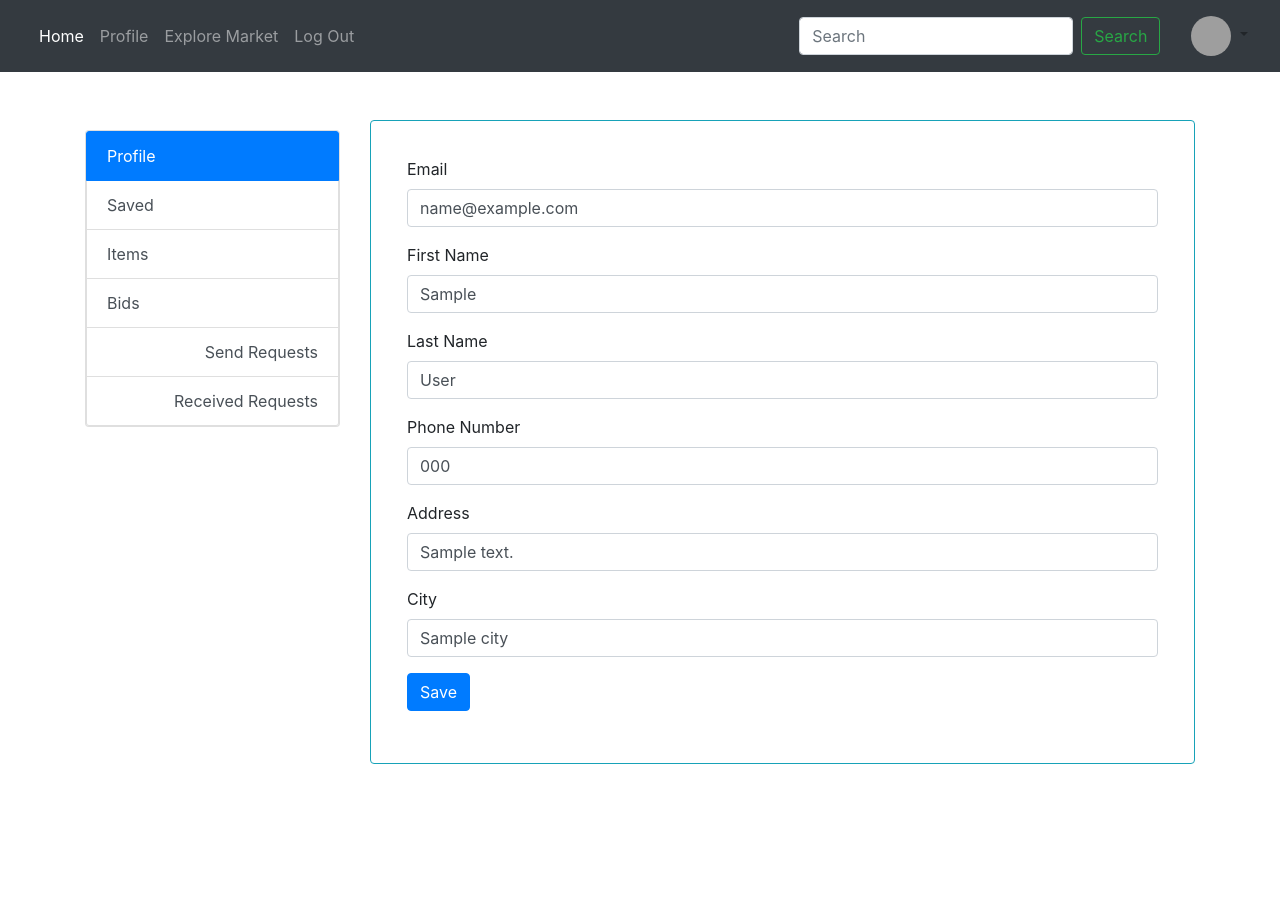
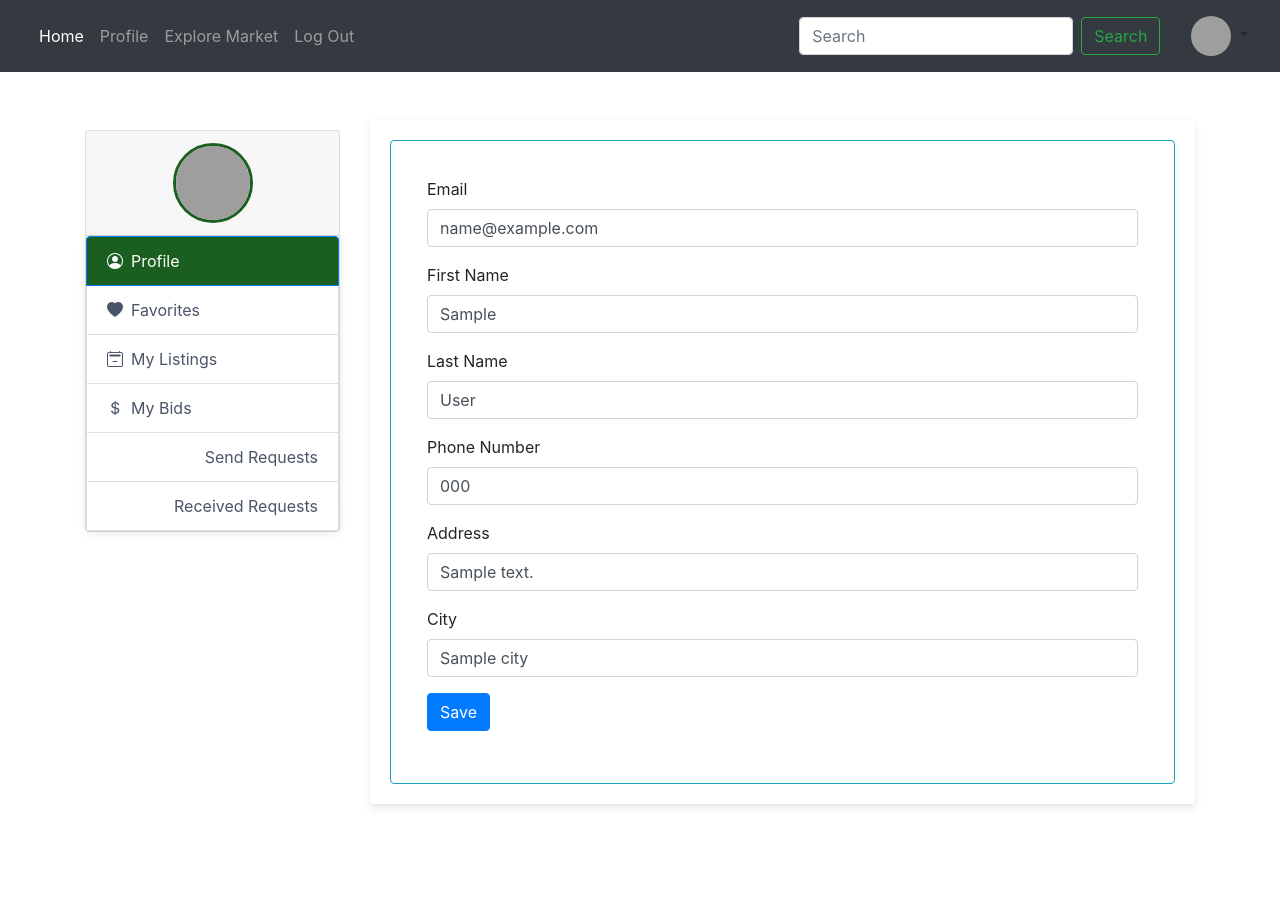
Before and after one commit to thogb/CITS5505-group-project, a Flask app: page /me/ in a window 1280 px wide. Run offline with Flask 3, Linux system fonts and the light colour scheme; a user stored in the database is signed in; tables that the repository leaves empty hold one stand-in row (values such as "Sample post"); some libraries are stand-ins or nearby versions; grey boxes are pictures that could not be loaded.

Commit message:
add 4 icons for profile page

```diff
--- /dev/null
+++ b/app/static/css/me-base.css
@@ -0,0 +1,52 @@
+/* 基本颜色和字体设置 */
+:root {
+  --primary-color: #1a5e20;  /* 绿色调 */
+  --secondary-color: #4a5568;  /* 深灰色 */
+  --background-light: #f4f4f4;  /* 浅灰背景 */
+}
+
+body {
+  font-family: 'Arial', sans-serif;
+  color: var(--secondary-color);
+}
+
+/* 导航菜单样式 */
+.me-nav-list {
+  background-color: var(--background-light);
+  border-radius: 0.25rem;
+  box-shadow: 0 2px 8px rgba(0,0,0,0.1);
+}
+
+.me-nav-list .list-group-item {
+  color: var(--secondary-color);
+  transition: background-color 0.3s, color 0.3s;
+}
+
+.me-nav-list .list-group-item:hover, .me-nav-list .list-group-item.active {
+  background-color: var(--primary-color);
+  color: white;  /* 确保颜色对比明显，文字始终可见 */
+}
+
+/* 右侧内容区域样式 */
+.right-content {
+  background-color: white;
+  padding: 20px;
+  border-radius: 0.25rem;
+  box-shadow: 0 4px 8px rgba(0,0,0,0.1);
+}
+
+.bi-person-circle {
+  margin-right: 8px;  /* 可以根据需要调整这个值 */
+}
+
+.bi-heart-fill{
+  margin-right: 8px;  /* 可以根据需要调整这个值 */
+}
+
+.bi-calendar2-minus{
+  margin-right: 8px;  /* 可以根据需要调整这个值 */
+}
+
+.bi-currency-dollar{
+  margin-right: 8px;  /* 可以根据需要调整这个值 */
+}
--- a/app/templates/me/me-base.html
+++ b/app/templates/me/me-base.html
@@ -17,11 +17,16 @@
         <div class="col-lg-3">
             {% block left_side_nav %}
                 <div class="card">
-                    <ul class="list-group">
-                        <a class="list-group-item list-group-item-action {{ 'active' if active_page == 'me' else '' }}" href="/me">Profile</a>
-                        <a class="list-group-item list-group-item-action {{ 'active' if active_page == 'me/saved' else '' }}" href="/me/saved">Saved</a>
-                        <a class="list-group-item list-group-item-action {{ 'active' if active_page == 'me/items' else '' }}" href="/me/items">Items</a>
-                        <a class="list-group-item list-group-item-action {{ 'active' if active_page == 'me/bids' else '' }}" href="/me/bids">Bids</a>
+                    <div class="card-header text-center">
+                        <a href="/me">
+                            <img src="{{ url_for('static', filename='img/profile.jpg') }}" alt="Profile" class="rounded-circle" style="width: 80px; height: 80px; border: 3px solid var(--primary-color);">
+                        </a>
+                    </div>
+                    <ul class="list-group me-nav-list">
+                        <a class="list-group-item list-group-item-action {{ 'active' if active_page == 'me' else '' }}" href="/me"><i class="bi bi-person-circle"></i>Profile</a>
+                        <a class="list-group-item list-group-item-action {{ 'active' if active_page == 'me/saved' else '' }}" href="/me/saved"><i class="bi bi-heart-fill"></i>Favorites</a>
+                        <a class="list-group-item list-group-item-action {{ 'active' if active_page == 'me/items' else '' }}" href="/me/items"><i class="bi bi-calendar2-minus"></i>My Listings</a>
+                        <a class="list-group-item list-group-item-action {{ 'active' if active_page == 'me/bids' else '' }}" href="/me/bids"><i class="bi bi-currency-dollar"></i>My Bids</a>
                         <a class="list-group-item list-group-item-action text-end {{ 'active' if active_page == 'me/send-requests' else '' }}" href="/me/send-requests">Send Requests</a>
                         <a class="list-group-item list-group-item-action text-end {{ 'active' if active_page == 'me/received-requests' else '' }}" href="/me/received-requests">Received Requests</a>
                     </ul>
```
